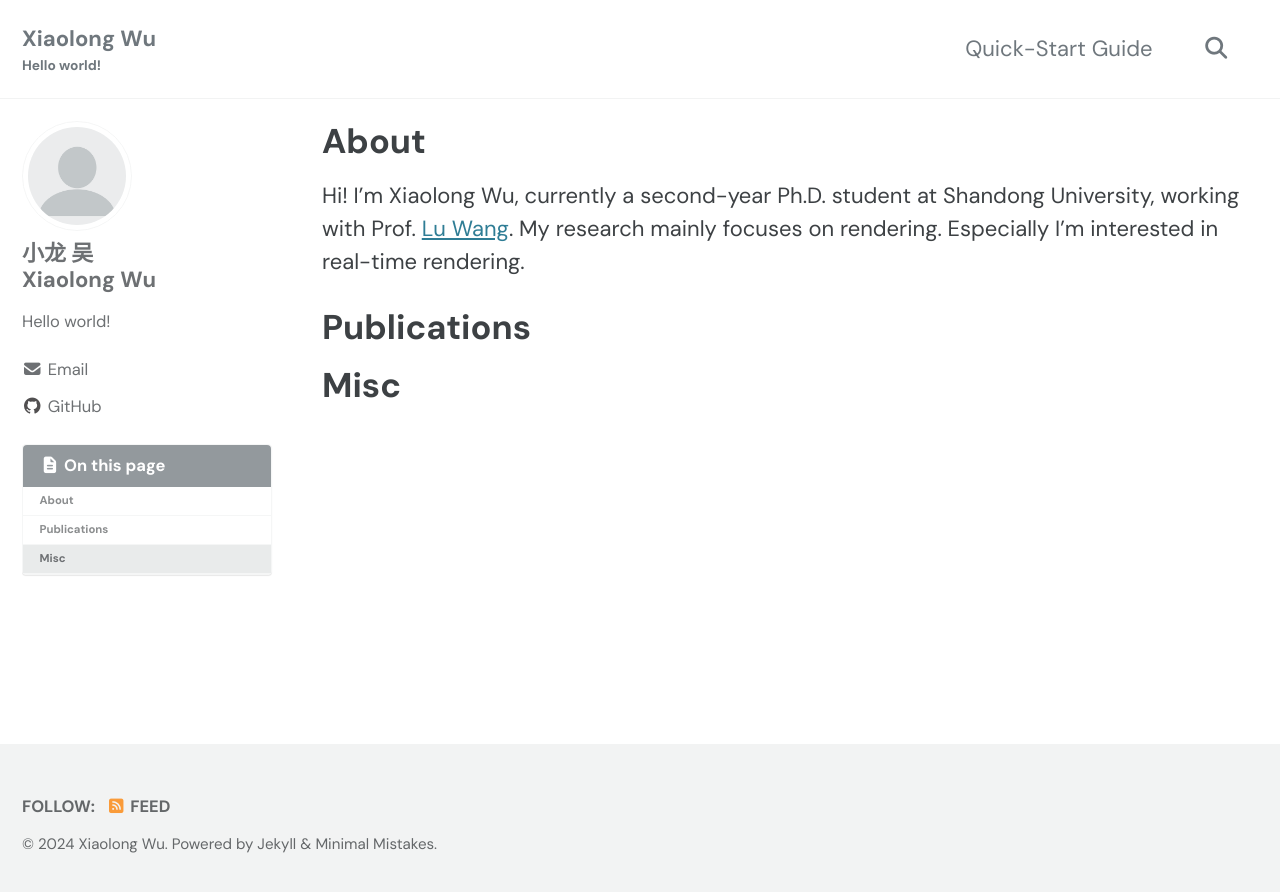
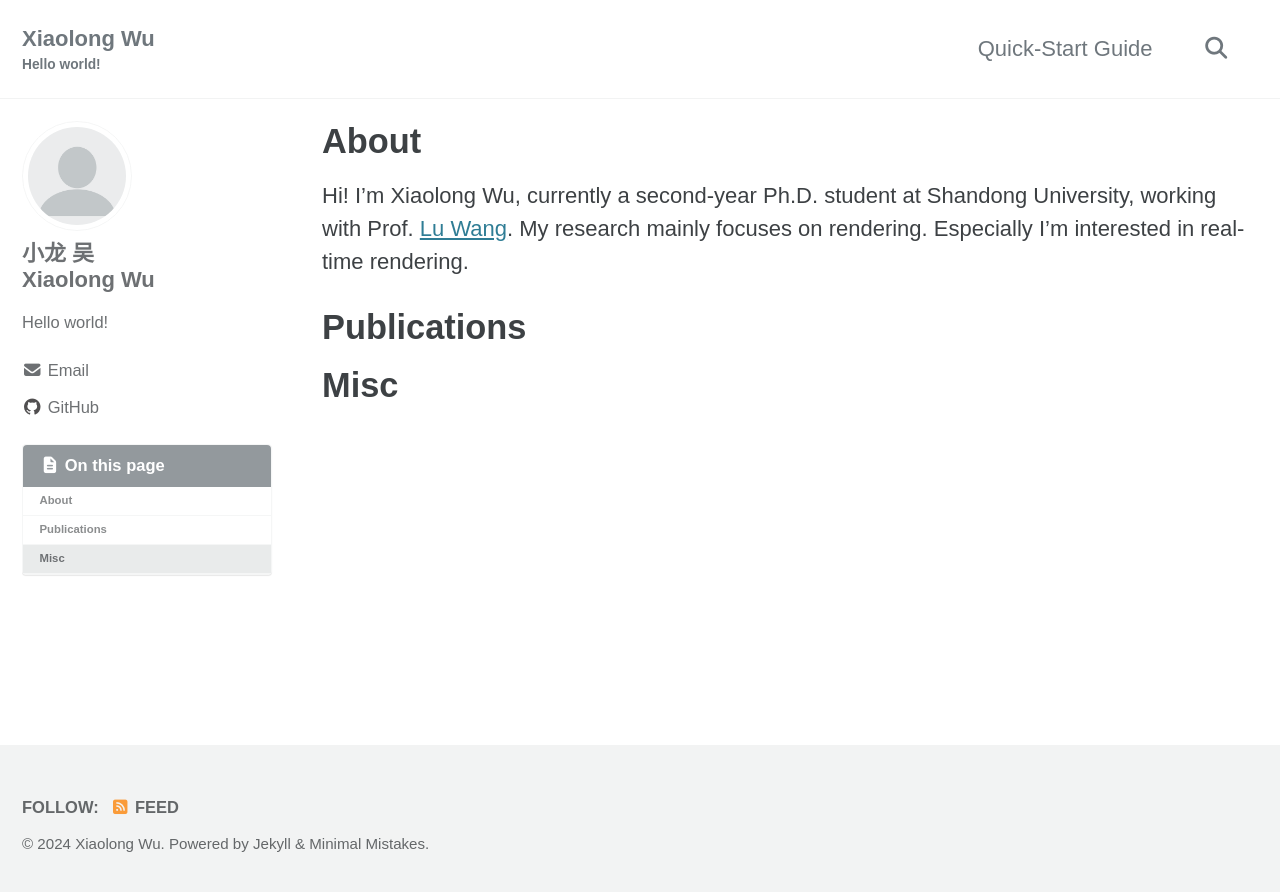
Before and after one commit to CuteLoong/CuteLoong.github.io, a Jekyll site: the page built from index.md, in a window 1280 px wide. Shown: the top 892 px of the page. Built offline with Jekyll 4.4.1, drawn with Linux system fonts in a browser that asks for light colours; cached includes are drawn as plain includes; our own code applies the rules of GitHub Pages for plain Markdown files.

Commit message:
update head

```diff
--- a/_includes/head/custom.html
+++ b/_includes/head/custom.html
@@ -1,8 +1,5 @@
 <!-- start custom head snippets -->
 
-<link rel="preconnect" href="https://fonts.googleapis.com">
-<link rel="preconnect" href="https://fonts.gstatic.com" crossorigin>
-<link href="https://fonts.googleapis.com/css2?family=DM+Sans:ital,opsz,wght@0,9..40,100..1000;1,9..40,100..1000&display=swap" rel="stylesheet">
 
 <!-- insert favicons. use https://realfavicongenerator.net/ -->
 
```
